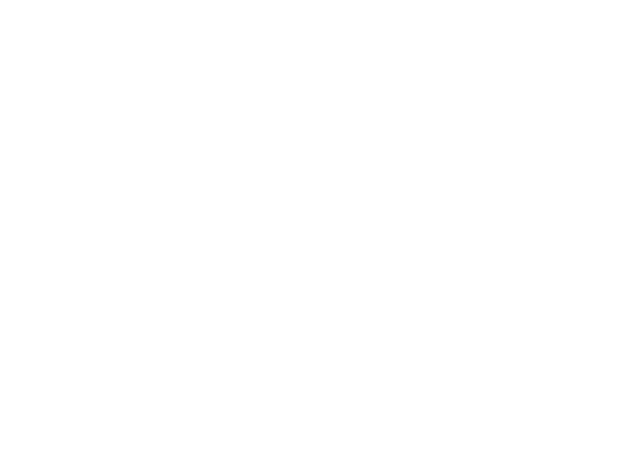
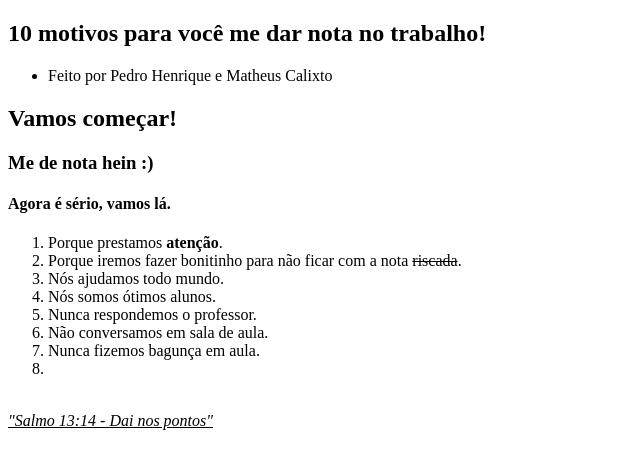
Before and after one commit to prxtenses/trabalho-escolar, a plain HTML site: page index.html in a window 1280 px wide. Shown: the whole page, without its empty margins (0-640 px from the left). Drawn offline with Linux system fonts and the light colour scheme.

Commit message:
Update index.html

```diff
--- a/index.html
+++ b/index.html
@@ -1,15 +1,30 @@
 <!DOCTYPE html>
 <html>
     <head>
-    <title>Trabalho feito por Pedro Henrique e Matheus<title>
+        <title>Trabalho de Programação</title>
     </head>
     <body>
         <h2>10 motivos para você me dar nota no trabalho!</h2>
 
         <ul>
-        <li>Ficou</li>
-        <li>Muito</li>
-        <li>Bom</li>
+            <li>Feito por Pedro Henrique e Matheus Calixto</li>
         </ul>
+
+        <h2>Vamos começar!</h2>
+        <h3>Me de nota hein :)</h3>
+        <h4>Agora é sério, vamos lá.</h4>
+
+        <ol>
+            <li>Porque prestamos <strong>atenção</strong>.</li>
+            <li>Porque iremos fazer bonitinho para não ficar com a nota <del>riscada</del>.</li>
+            <li>Nós ajudamos todo mundo.</li>
+            <li>Nós somos ótimos alunos.</li>
+            <li>Nunca respondemos o professor.</li>
+            <li>Não conversamos em sala de aula.</li>
+            <li>Nunca fizemos bagunça em aula.</li>
+            <li></li>
+        </ol>
+
+        <br><i><u>"Salmo 13:14 - Dai nos pontos"</u></i><br>
     </body>
 </html>
```
Lines whose indentation alone changed are shown as unchanged.
